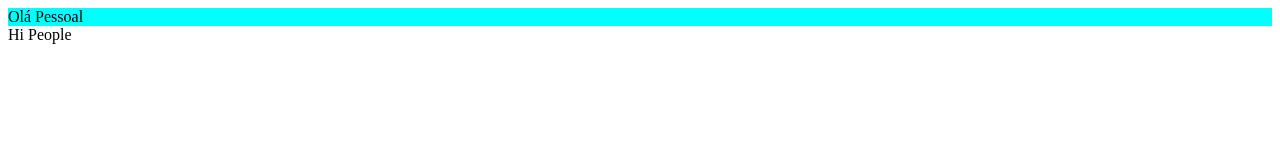
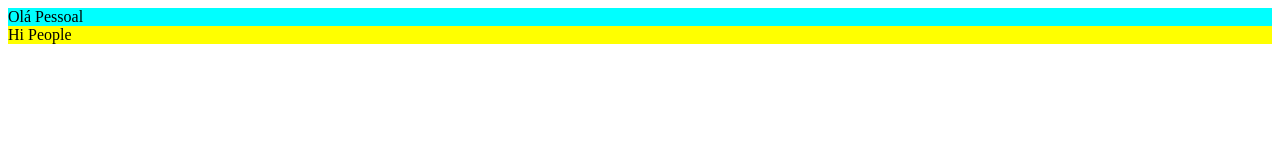
Before and after one commit to JS-jopepe/Mom10, a plain HTML site: page kKKKKKKKKK/index.html in a window 1280 px wide. Drawn offline with Linux system fonts and the light colour scheme.

Commit message:
Update style.css

```diff
--- a/kKKKKKKKKK/style.css
+++ b/kKKKKKKKKK/style.css
@@ -1,3 +1,7 @@
 .div1 {
     background-color: aqua;
 }
+
+.div2 {
+    background-color: Yellow;
+}
```
